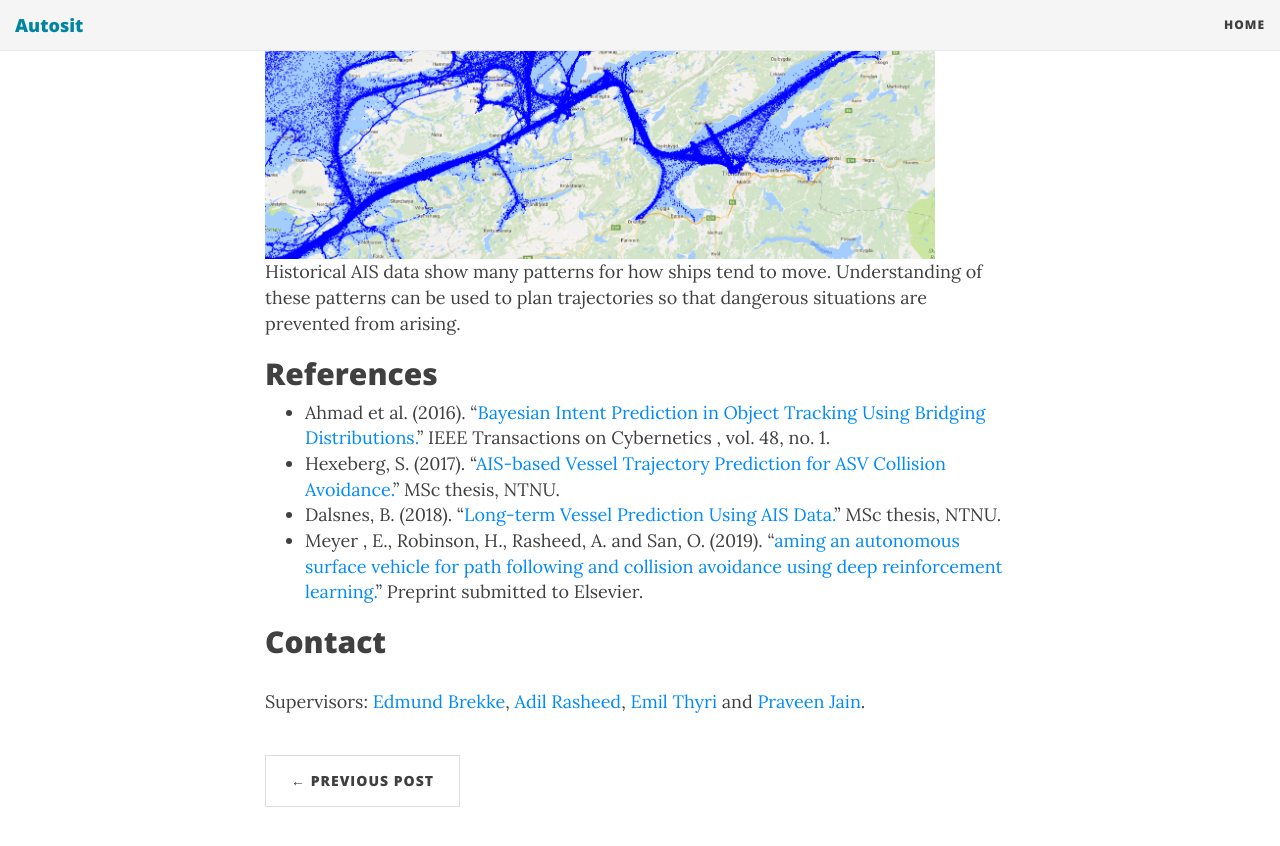
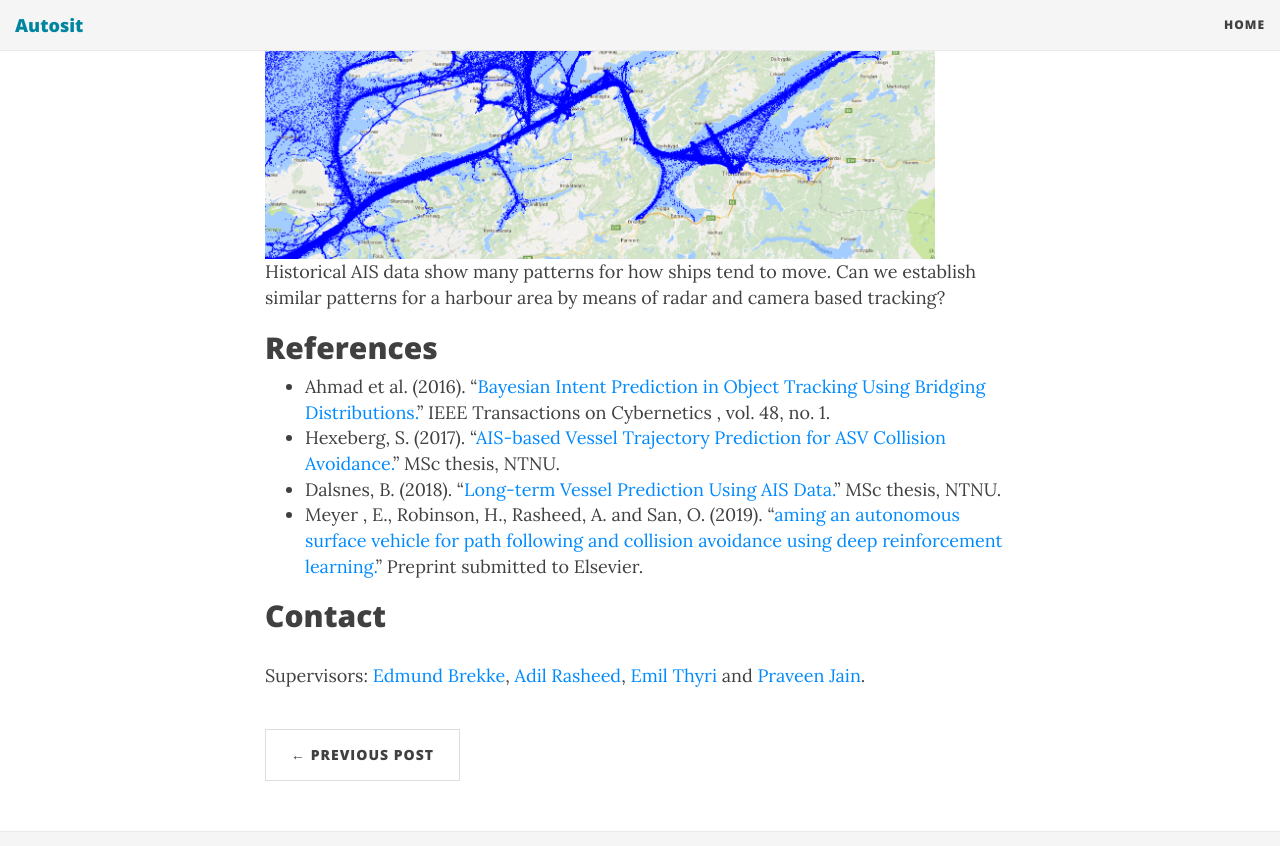
Before and after one commit to autosit/autosit.github.io, a Jekyll site: the page built from _posts/2020-04-19-ltp_canal.md, in a window 1280 px wide and 900 px high, scrolled down 3828 px. Shown: the top 846 px of the window. Built offline with Jekyll 4.4.1, drawn with Linux system fonts in a browser that asks for light colours; nearby versions of some CDN libraries.

Commit message:
updated twin of the canal

```diff
--- a/_posts/2020-04-19-ltp_canal.md
+++ b/_posts/2020-04-19-ltp_canal.md
@@ -53,7 +53,7 @@ In the master thesis the candidate is expected to make several additional stride
 | The fundamental problem of long-term prediction: Standard kinematic models yield very large uncertainties after a couple of minutes. One must guess the other vessel's intentions if more accurate predictions are desired. |
 
 |<img src="{{site.url}}/assets/ais-data-trd.png" width="670"> |
-| Historical AIS data show many patterns for how ships tend to move. Understanding of these patterns can be used to plan trajectories so that dangerous situations are prevented from arising.  |
+| Historical AIS data show many patterns for how ships tend to move. Can we establish similar patterns for a harbour area by means of radar and camera based tracking?  |
 
 ## References
 * Ahmad et al. (2016). "<a href="https://ieeexplore.ieee.org/document/7765149">Bayesian Intent Prediction in Object Tracking Using Bridging Distributions.</a>" IEEE Transactions on Cybernetics , vol. 48, no. 1.
```
